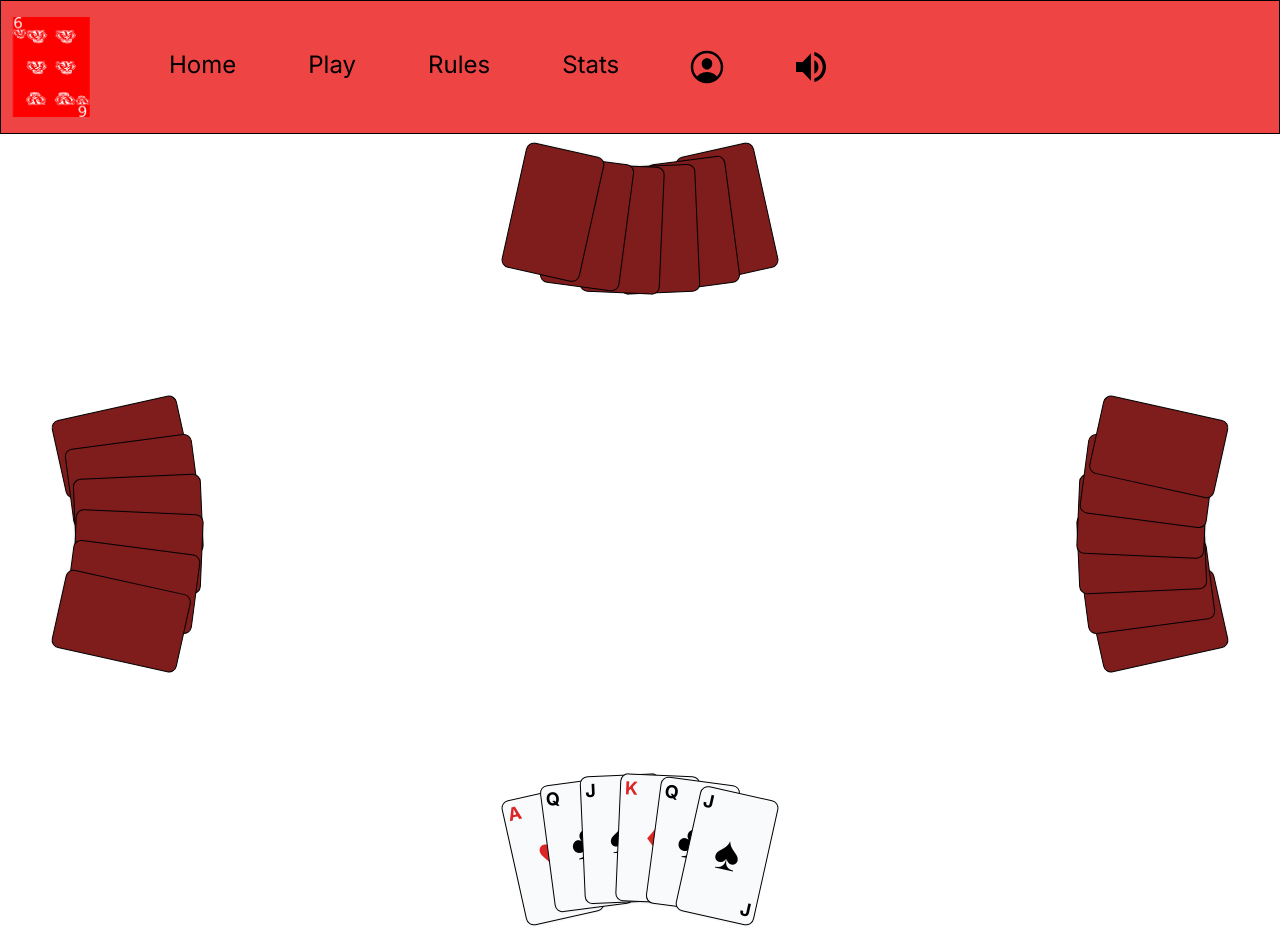
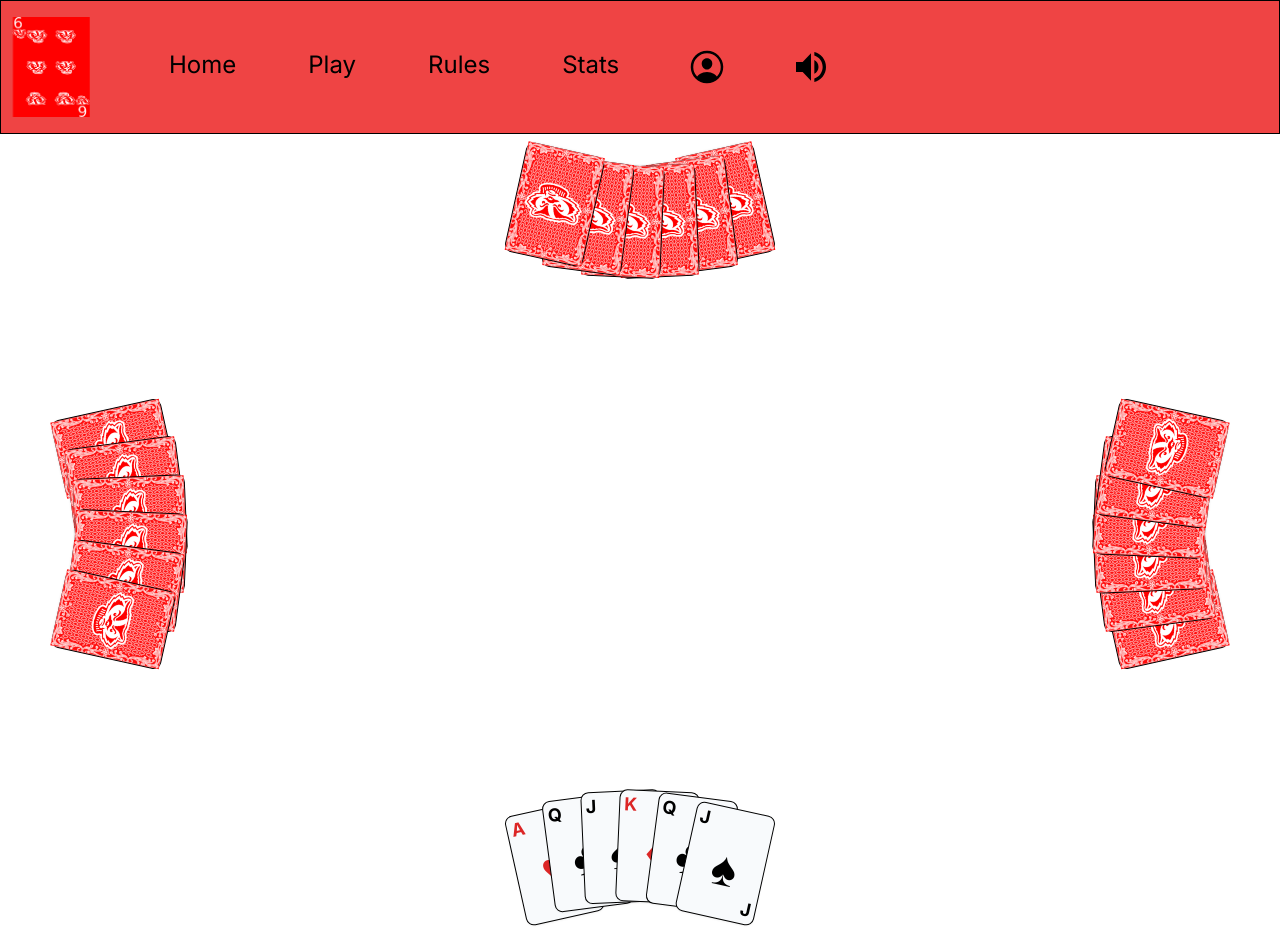
Before and after one commit to JaimeZepeda08/SixOfBadgers, a Next.js app in the folder euchreGame/frontend/: page /game in a window 1280 px wide. Built offline with nearby package versions, Linux system fonts and the light colour scheme.

Commit message:
Added card background image

```diff
--- a/euchreGame/frontend/src/components/Card.tsx
+++ b/euchreGame/frontend/src/components/Card.tsx
@@ -19,7 +19,9 @@ const Card = ({ suit, value }: Card) => {
   // opponent card - denoted by ?, and should not shown
   if (suit === "?" && value === "?") {
     return (
-      <div className="bg-red-900 border border-black rounded-lg h-32 w-20 shadow-sm transform transition-transform hover:scale-110 hover:shadow-2xl hover:-translate-y-3"></div>
+      <div className="bg-red-900 border border-black rounded-lg h-28 w-20 shadow-sm transform transition-transform hover:scale-110 hover:shadow-2xl hover:-translate-y-3">
+        <img src="/card_back.png" />
+      </div>
     );
   }
 
@@ -31,7 +33,7 @@ const Card = ({ suit, value }: Card) => {
   }
 
   return (
-    <div className="bg-slate-50 border border-black rounded-lg h-32 w-20 shadow-sm transform transition-transform hover:scale-110 hover:shadow-2xl hover:-translate-y-3">
+    <div className="bg-slate-50 border border-black rounded-lg h-28 w-20 shadow-sm transform transition-transform hover:scale-110 hover:shadow-2xl hover:-translate-y-3">
       <div
         className={`absolute top-0 left-0 text-lg font-bold mt ml-1 text-${cardColor}-600`}
       >
```
Also changed, not shown: euchreGame/frontend/public/card_back.png (added).
